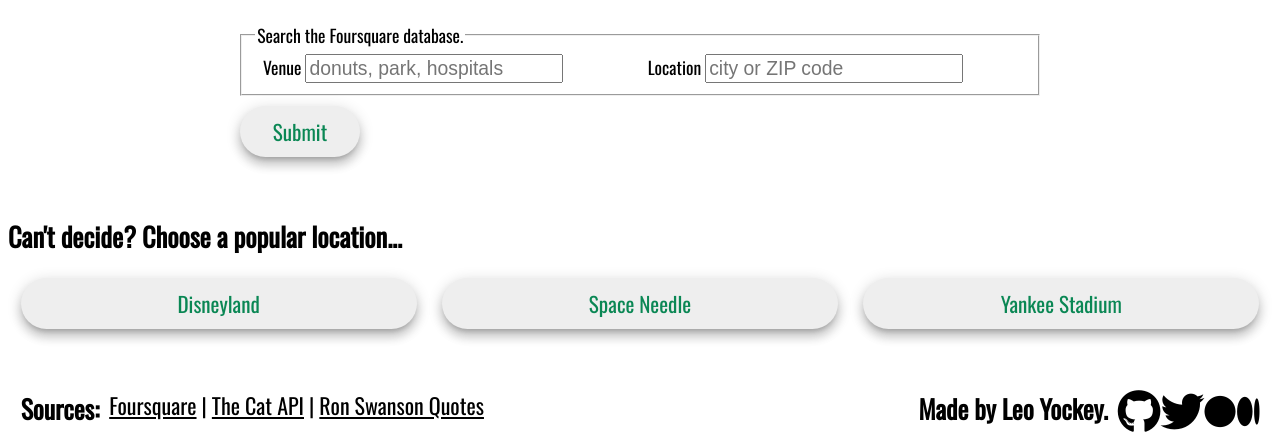
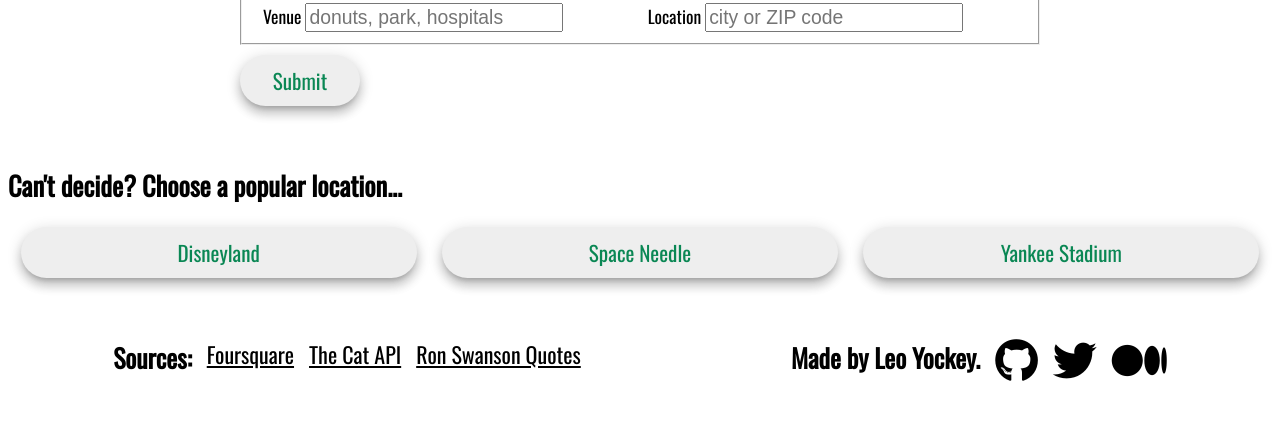
Before and after one commit to leovolving/kitty-opinions, a plain HTML site: page index.html in a window 1280 px wide. Shown: the part 790-1232 px from the top of the page. After the commit the page ends 1181 px from the top, so only its background shows below. Drawn offline with nearby package versions, Linux system fonts and the light colour scheme.

Commit message:
more positioning fixes

```diff
--- a/css/no-bs-main.css
+++ b/css/no-bs-main.css
@@ -10,7 +10,8 @@ header, .info {
 
 h1 {
 	font-family: 'Indie Flower';
-	margin-bottom: 15px;
+    margin-bottom: 15px;
+    margin-top: 0;
 }
 
 section {
@@ -26,6 +27,10 @@ section {
     flex: 1;
     margin-left: 1%;
     margin-right: 1%
+}
+
+.row-space {
+    justify-content: space-around;
 }
 
 button {
@@ -68,14 +73,18 @@ input {
     font-size: 1.1em;
 }
 
-ul {
-  display: flex;
-  list-style-type: none;
-  padding-left: 10px;
+h3, ul {
+    margin: 0;
 }
 
-h3, ul {
-    margin: 0;
+ul {
+    padding: 0;
+}
+
+li {
+    margin-left: 10px;
+    list-style-type: none;
+    padding-left: 5px;
 }
 
 .row-footer-right {
--- a/index.html
+++ b/index.html
@@ -66,21 +66,21 @@
 		</main>
 
 		<footer role="contentinfo">
-			<div class="row">
-				<div class="row row-footer-left row-item">
+			<div class="row row-space">
+				<div class="row row-footer-left">
 					<h3>Sources:</h3>
 					<ul class="row">
-						<li class="row"><a href="https://foursquare.com/" target="_blank" rel="noopener noreferrer">Foursquare</a>&nbsp;|&nbsp;</li>
-						<li class="row"><a href="https://thecatapi.com/" target="_blank" rel="noopener noreferrer">The Cat API</a>&nbsp;|&nbsp;</li>
-						<li class="row"><a href="https://github.com/jamesseanwright/ron-swanson-quotes#ron-swanson-quotes-api" target="blank" rel="noopener noreferrer">Ron Swanson Quotes</a></li>
+						<li><a href="https://foursquare.com/" target="_blank" rel="noopener noreferrer">Foursquare</a></li>
+						<li><a href="https://thecatapi.com/" target="_blank" rel="noopener noreferrer">The Cat API</a></li>
+						<li><a href="https://github.com/jamesseanwright/ron-swanson-quotes#ron-swanson-quotes-api" target="blank" rel="noopener noreferrer">Ron Swanson Quotes</a></li>
 					</ul>
 				</div>
-				<div class="row row-footer-right row-item">
+				<div class="row row-footer-right">
 					<h3>Made by Leo Yockey.</h3>
 					<ul class="row">
-						<li class="row"><a href="https://github.com/Ljyockey/kitty-opinions" target="_blank" rel="noopener noreferrer"><i class="fa fa-github fa-2x" aria-hidden="true"></i><span class="visually-hidden">GitHub</span></a></li>
-						<li class="row"><a href="https://twitter.com/Ljyockey" target="_blank" rel="noopener noreferrer"><i class="fa fa-twitter fa-2x" aria-hidden="true"></i><span class="visually-hidden">Twitter</span></a></li>
-						<li class="row"><a href="https://medium.com/@Ljyockey" target="_blank" rel="noopener noreferrer"><i class="fa fa-medium fa-2x" aria-hidden="true"></i><span class="visually-hidden">Medium</span></a></li>
+						<li><a href="https://github.com/Ljyockey/kitty-opinions" target="_blank" rel="noopener noreferrer"><i class="fa fa-github fa-2x" aria-hidden="true"></i><span class="visually-hidden">GitHub</span></a></li>
+						<li><a href="https://twitter.com/Ljyockey" target="_blank" rel="noopener noreferrer"><i class="fa fa-twitter fa-2x" aria-hidden="true"></i><span class="visually-hidden">Twitter</span></a></li>
+						<li><a href="https://medium.com/@Ljyockey" target="_blank" rel="noopener noreferrer"><i class="fa fa-medium fa-2x" aria-hidden="true"></i><span class="visually-hidden">Medium</span></a></li>
 					</ul>
 				</div>
 			</div>
```
